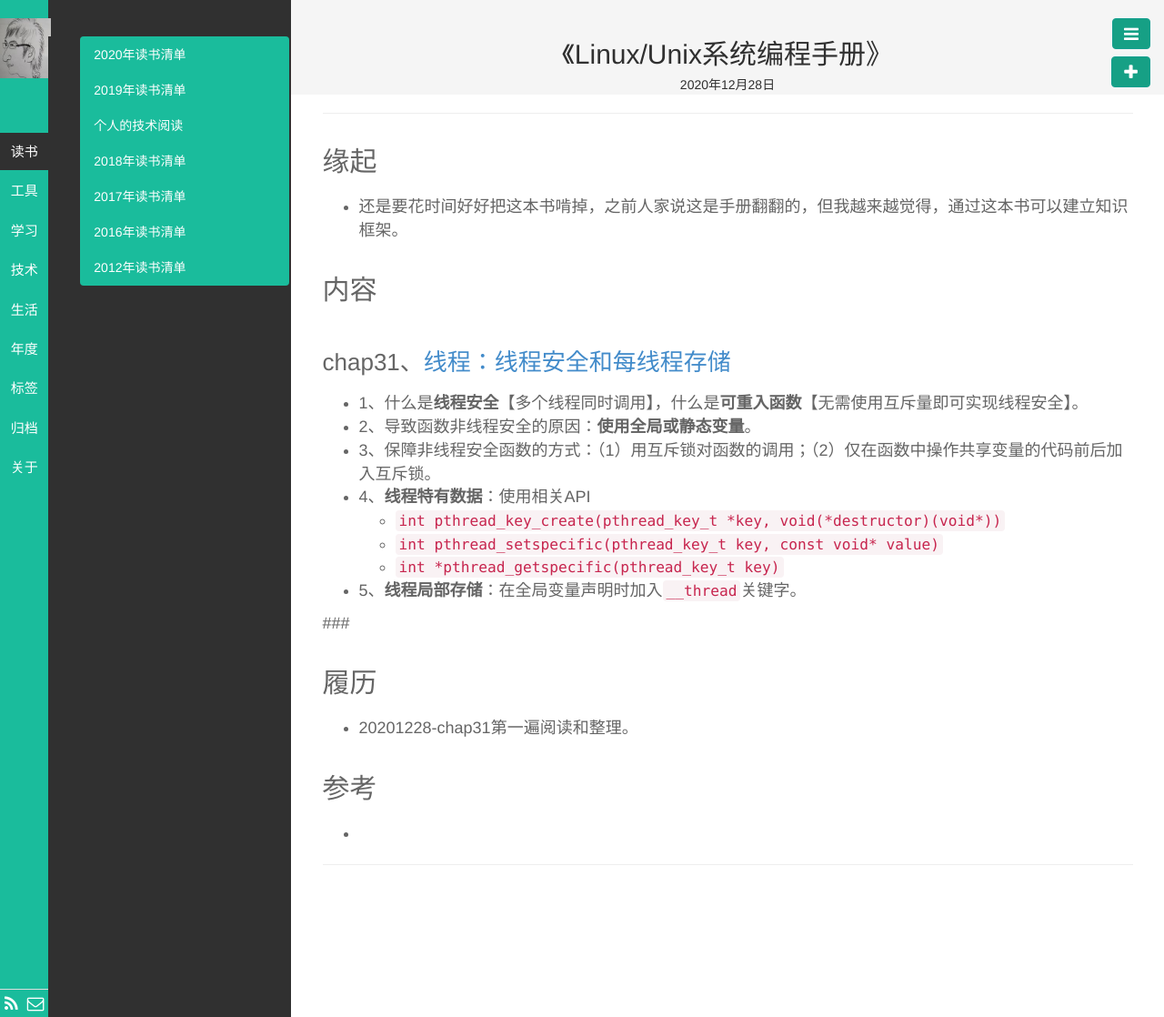
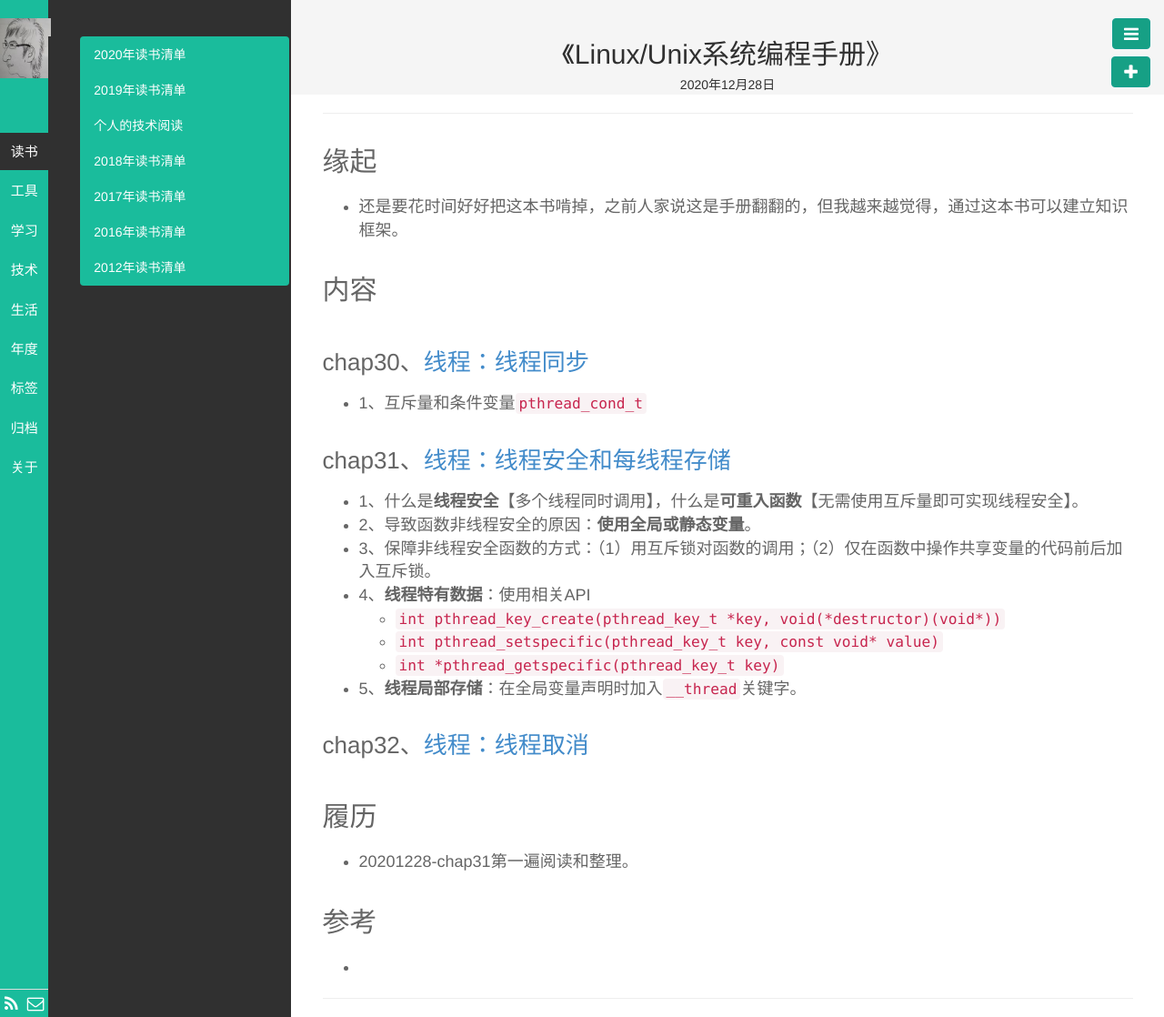
Before and after one commit to wolflion/blog, a Jekyll site: the page built from _posts/技术/2020-12-28-Unix-Programming-Manual.md, in a window 1280 px wide. Shown: the whole page at 91% size. Built offline with Jekyll 4.4.1, drawn with Linux system fonts in a browser that asks for light colours.

Commit message:
Update 2020-12-28-Unix-Programming-Manual.md

```diff
--- a/_posts/技术/2020-12-28-Unix-Programming-Manual.md
+++ b/_posts/技术/2020-12-28-Unix-Programming-Manual.md
@@ -13,6 +13,10 @@ description:
 
 ##  内容
 
+### chap30、[线程：线程同步](https://www.cnblogs.com/fewolflion/p/14209297.html)
+
++ 1、互斥量和条件变量`pthread_cond_t`
+
 ### chap31、[线程：线程安全和每线程存储](https://www.cnblogs.com/fewolflion/p/14204253.html)
 
 + 1、什么是**线程安全**【多个线程同时调用】，什么是**可重入函数**【无需使用互斥量即可实现线程安全】。
@@ -24,7 +28,7 @@ description:
   + `int *pthread_getspecific(pthread_key_t key)`
 + 5、**线程局部存储**：在全局变量声明时加入`__thread`关键字。
 
-###
+### chap32、[线程：线程取消](https://www.cnblogs.com/fewolflion/p/14209205.html)
 
 ## 履历
 + 20201228-chap31第一遍阅读和整理。
```
